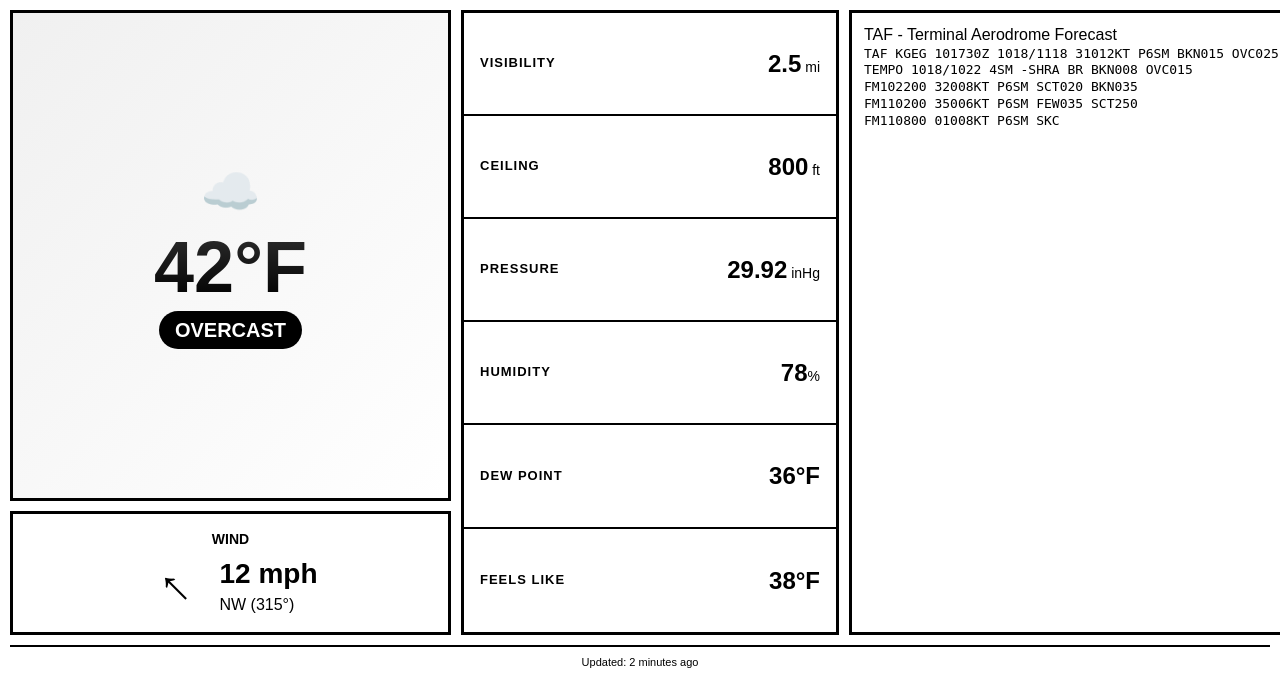
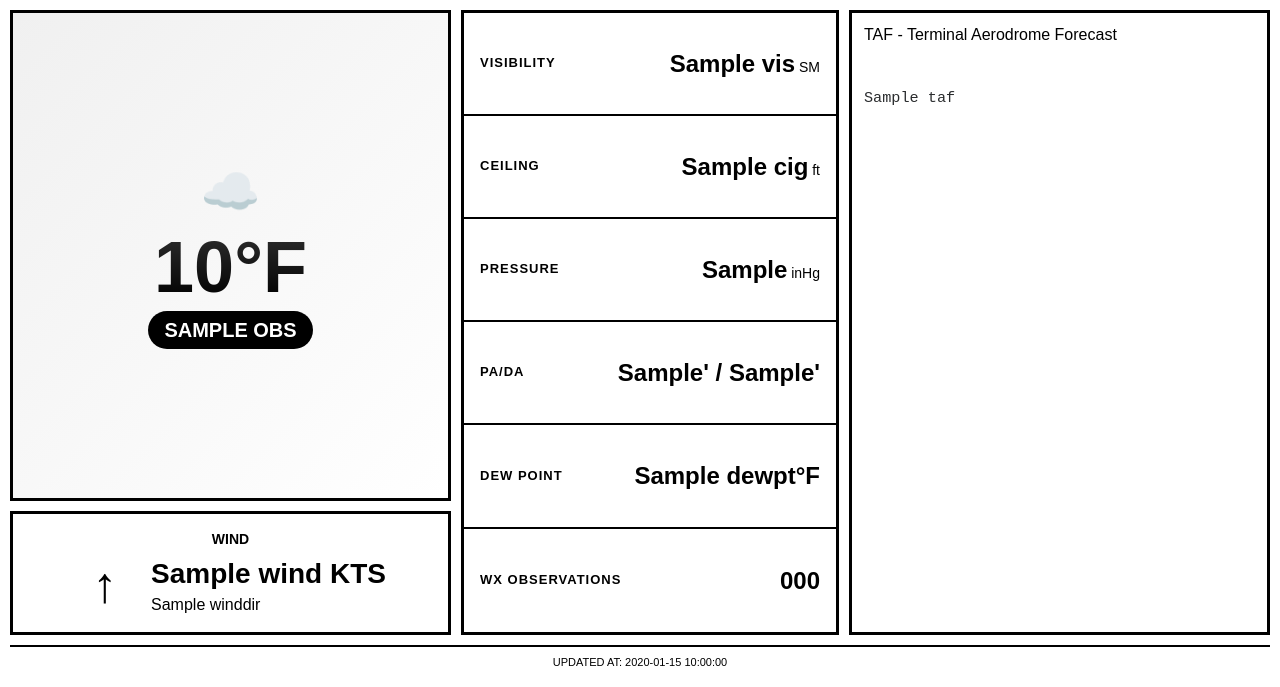
Before and after one commit to tomargood/weather-dashboard, a Flask app: template templates/page.html in a window 1280 px wide. Shown: the part 113-800 px from the top of the page. Run offline with Flask 3, Linux system fonts and the light colour scheme; the template is opened without the code that fills it: most values are stand-ins (such as "Sample title", 1, 10 or a date in 2020); parts of the project's set-up code (start-up, migrations or seed data) failed here and were passed over.

Commit message:
updated variables, now pulls data compeltely from API's

```diff
--- a/app.py
+++ b/app.py
@@ -3,12 +3,16 @@ from pathlib import Path
 from rich import print_json
 import requests
 import json
+from datetime import datetime
+
 
 app = Flask(__name__)
 
+AIRPORT = "KSKA"
 API_KEY_PATH = Path("API_keys/avwxkeys.txt")
-URL = "https://avwx.rest/api/metar/KSKA?remove=true"
-URL1 = "https://avwx.rest/api/station/KSKA"
+URL = f"https://avwx.rest/api/metar/{AIRPORT}?remove=true"
+URL1 = f"https://avwx.rest/api/station/{AIRPORT}"
+URL2 = f"https://avwx.rest/api/taf/{AIRPORT}"
 
 
 app.config["API_KEY"] = API_KEY_PATH.read_text().strip()
@@ -18,24 +22,55 @@ headers = {
     "Accept": "application/json"
 }
 
+# # Get METAR API info
 response = requests.get(URL, headers=headers, timeout=10)
 response.raise_for_status()
 data = response.json()
-FlightRules = data["flight_rules"]
-Arpt = data["station"]
 
+
+
+# # Get Airport Name/Info
 response1 = requests.get(URL1, headers=headers, timeout=10)
 response1.raise_for_status()
 data1 = response1.json()
+
+# Get TAF
+response2 = requests.get(URL2, headers=headers, timeout=10)
+response2.raise_for_status()
+data2 = response2.json()
+
+# setting variables from json responsse
+# TODO i need to find a way to just run the api call to airport info once per airport change.
+Arpt = data["station"]
+FlightRules = data["flight_rules"]
 ArptName = data1["name"]
+Vis = data["visibility"]["repr"]
+Cig = data["clouds"]
+px = data["altimeter"]["value"]
+temp = data["temperature"]["value"]
+dewpt = data["dewpoint"]["value"]
+wind = data["wind_speed"]["value"]
+gust = data["wind_gust"]
+winddir = data["wind_direction"]["value"]
+wxcodes = data["wx_codes"]
+pa = data["pressure_altitude"]
+da = data["density_altitude"]
+aarowdir = str(winddir)+"deg"
+cloudlayers = [layer["repr"] for layer in Cig]
+wxcode = [code["repr"] for code in wxcodes]
+maincode = wxcodes[0]["value"]
+ts = data["time"]["dt"]
+dt = datetime.fromisoformat(ts.replace("Z", "+00:00"))
+updatetime = dt.strftime("%Y-%m-%d %H:%M:%S %Z")
+tafdict = data2["forecast"]
 
-
+tafraw = [line["sanitized"] for line in tafdict]
 
 
 
 @app.route("/")
 def home():
-    return render_template("page.html", rules=FlightRules, arpt = Arpt, ArptName = ArptName)
+    return render_template("page.html", tafraw = tafraw, time = updatetime, aarowdir = aarowdir, rules=FlightRules, arpt = Arpt, ArptName = ArptName, vis=Vis, cig=cloudlayers, px=px, temp=temp, dewpt=dewpt, wind=wind, gust=gust, winddir=winddir, wxcode=wxcode, pa=pa, da=da, obs = maincode)
 
 if __name__ == "__main__":
     app.run(debug=True)
--- a/static/style.css
+++ b/static/style.css
@@ -165,7 +165,6 @@ body {
   align-items: center;
   justify-content: center;
   font-size: 50px;
-  transform: rotate(315deg); /* NW direction */
 }
 
 .wind-info {
@@ -386,6 +385,17 @@ body {
   border: 2px solid black;
 }
 
+.taf-box {
+  font-family: "Courier New", monospace;
+  line-height: 1; /* tight line spacing */
+  white-space: pre-wrap; /* preserve newlines + wrap long text */
+  word-break: break-word; /* wrap long blocks */
+  margin: 0; /* no extra box spacing */
+  padding: 0; /* no padding */
+  color: #2a2c2e;
+  font-size: 0.95rem;
+}
+
 /* Footer */
 .footer {
   padding: 8px 0;
--- a/templates/page.html
+++ b/templates/page.html
@@ -24,19 +24,21 @@
         <div class="left-panel">
           <div class="current-weather">
             <div class="weather-icon-display">☁️</div>
-            <div class="current-temp">42°F</div>
-            <div class="condition">OVERCAST</div>
+            <div class="current-temp">{{temp}}°F</div>
+            <div class="condition">{{obs | upper}}</div>
           </div>
 
           <div class="wind-display">
             <div class="wind-label">WIND</div>
             <div class="wind-content">
               <div class="wind-arrow">
-                <div class="arrow">↑</div>
+                <div class="arrow" style="transform: rotate({{aarowdir}})">
+                  ↑
+                </div>
               </div>
               <div class="wind-info">
-                <div class="wind-speed">12 mph</div>
-                <div class="wind-direction">NW (315°)</div>
+                <div class="wind-speed">{{wind}} KTS</div>
+                <div class="wind-direction">{{winddir}}</div>
               </div>
             </div>
           </div>
@@ -48,39 +50,41 @@
             <div class="detail-card">
               <div class="detail-label">VISIBILITY</div>
               <div class="detail-value">
-                2.5<span class="detail-unit"> mi</span>
+                {{vis}}<span class="detail-unit"> SM</span>
               </div>
             </div>
 
             <div class="detail-card">
               <div class="detail-label">CEILING</div>
               <div class="detail-value">
-                800<span class="detail-unit"> ft</span>
+                {{cig[0]}}<span class="detail-unit"> ft</span>
               </div>
             </div>
 
             <div class="detail-card">
               <div class="detail-label">PRESSURE</div>
               <div class="detail-value">
-                29.92<span class="detail-unit"> inHg</span>
+                {{px}}<span class="detail-unit"> inHg</span>
               </div>
             </div>
 
             <div class="detail-card">
-              <div class="detail-label">HUMIDITY</div>
+              <div class="detail-label">PA/DA</div>
               <div class="detail-value">
-                78<span class="detail-unit">%</span>
+                {{pa}}' / {{da}}'<span class="detail-unit"></span>
               </div>
             </div>
 
             <div class="detail-card">
               <div class="detail-label">DEW POINT</div>
-              <div class="detail-value">36°F</div>
+              <div class="detail-value">{{dewpt}}°F</div>
             </div>
 
             <div class="detail-card">
-              <div class="detail-label">FEELS LIKE</div>
-              <div class="detail-value">38°F</div>
+              <div class="detail-label">Wx Observations</div>
+              {%for code in wxcode%}
+              <div class="detail-value">{{code}}</div>
+              {%endfor%}
             </div>
           </div>
         </div>
@@ -89,18 +93,14 @@
         <div class="right-panel">
           <div class="taf-title">TAF - Terminal Aerodrome Forecast</div>
           <div class="taf-box">
-            <pre class="taf-text">
-TAF KGEG 101730Z 1018/1118 31012KT P6SM BKN015 OVC025
-TEMPO 1018/1022 4SM -SHRA BR BKN008 OVC015
-FM102200 32008KT P6SM SCT020 BKN035
-FM110200 35006KT P6SM FEW035 SCT250
-FM110800 01008KT P6SM SKC</pre
-            >
+            {% for taf in tafraw %}
+            <p class="taf-text">{{ taf }}</p>
+            {% endfor %}
           </div>
         </div>
       </div>
 
-      <div class="footer">Updated: 2 minutes ago</div>
+      <div class="footer">UPDATED AT: {{time}}</div>
     </div>
   </body>
 </html>
```
